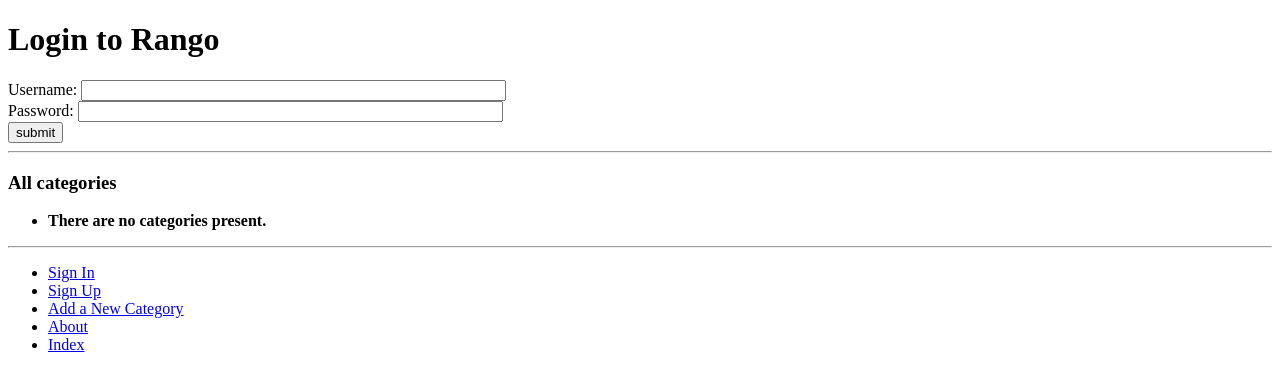
After one commit to 1101997k/Rango, a Django app: page /rango/login/ in a window 1280 px wide. The commit adds this page. Shown: the top 391 px of the page. Run offline with Django 3.2, Linux system fonts and the light colour scheme; data that the repository does not hold is empty.

Commit message:
finished ch9 bar exercises

```diff
--- a/rango/urls.py
+++ b/rango/urls.py
@@ -9,4 +9,7 @@
     url(r'^category/(?P<category_name_slug>[\w\-]+)/add_page/$', views.add_page, name='add_page'),
     url(r'^add_category/$', views.add_category, name='add_category'),
     url(r'^register/$', views.register, name='register'),
+    url(r'^login/$', views.user_login, name='login'),
+    url(r'^restricted/$', views.restricted, name='restricted'),
+    url(r'^logout/$', views.user_logout, name='logout')
 ]
--- a/rango/views.py
+++ b/rango/views.py
@@ -1,8 +1,11 @@
 from django.shortcuts import render
-from django.http import HttpResponse
+from django.http import HttpResponse, HttpResponseRedirect
 #import category model
 from rango.models import Category, Page
 from rango.forms import CategoryForm, PageForm, UserForm, UserProfileForm
+from django.contrib.auth import authenticate, login, logout
+from django.contrib.auth.decorators import login_required
+from django.core.urlresolvers import reverse
 
 def index(request):
     #query database for list of all categories currently stored
@@ -108,7 +111,7 @@
             if 'picture' in request.FILES:
                  profile.picture = request.FILES['picture']
             # Now we save the UserProfile model instance.
-            #profile.save()
+            profile.save()
             # Update our variable to indicate that the template
             # registration was successful.
             registered = True
@@ -127,3 +130,36 @@
                     {'user_form': user_form,
                     'profile_form': profile_form,
                     'registered': registered})
+
+def user_login(request):
+    if request.method == 'POST':
+        username = request.POST.get('username')
+        password = request.POST.get('password')
+
+        # use django authentication, User object returned if valid
+        user = authenticate(username=username, password=password)
+
+        # if we have user object, details are correct
+        if user:
+            if user.is_active:
+                login(request, user)
+                return HttpResponseRedirect(reverse('index'))
+            else:
+                return HttpResponse("Your Rango account is disabled.")
+
+        else:
+            print("Invalid login details: {0}, {1}".format(username,password))
+            return HttpResponse("Invalid login details supplied.")
+
+    else:
+        # user has not tried to login, show form
+        return render(request, 'rango/login.html', {})
+
+@login_required
+def restricted(request):
+    return HttpResponse("Since you're logged in, you can see this text!")
+
+@login_required
+def user_logout(request):
+    logout(request)
+    return HttpResponseRedirect(reverse('index'))
--- a/tango_with_django_project/settings.py
+++ b/tango_with_django_project/settings.py
@@ -136,3 +136,6 @@
 
 STATIC_URL = '/static/'
 STATICFILES_DIRS = [STATIC_DIR, ]
+
+# User authentication
+LOGIN_URL = 'rango/login/'
--- a/templates/rango/base.html
+++ b/templates/rango/base.html
@@ -24,9 +24,16 @@
   <hr/>
   <div>
     <ul>
-      <li><a href="{% url 'add_category' %}">Add New Category</a></li>
-      <li><a href="{% url 'about' %}">About</a></li>
-      <li><a href="{% url 'index' %}">Index</a></li>
-      <li><a href="{% url 'register' %}">Sign Up</a></li>
+        {% if user.is_authenticated %}
+            <li><a href="{% url 'restricted' %}">Restricted Page</a></li>
+            <li><a href="{% url 'logout' %}">Logout</a></li>
+        {% else %}
+            <li><a href="{% url 'login' %}">Sign In</a></li>
+            <li><a href="{% url 'register' %}">Sign Up</a></li>
+        {% endif %}
+        <li><a href="{% url 'add_category' %}">Add a New Category</a></li>
+        <li><a href="{% url 'about' %}">About</a></li>
+        <li><a href="{% url 'index' %}">Index</a></li>
+    </ul>
 </body>
 </html>
--- /dev/null
+++ b/templates/rango/login.html
@@ -0,0 +1,14 @@
+{% extends 'rango/base.html' %}
+{% load staticfiles %}
+{% block title_block %}
+    Login
+{% endblock %}
+{% block body_block %}
+<h1>Login to Rango</h1>
+<form id="login_form" method="post" action="{% url 'login' %}">
+{% csrf_token %}
+Username: <input type="text" name="username" value="" size="50" /> <br />
+Password: <input type="password" name="password" value="" size="50" /> <br />
+<input type="submit" value="submit" />
+</form>
+{% endblock %}
--- a/templates/rango/register.html
+++ b/templates/rango/register.html
@@ -8,7 +8,7 @@
 {% block body_block %}
 <h1>About Page</h1>
 {% if registered %}
-Rango says: <strong>thank you for registering!</strong>
+<p>Rango says: <strong>thank you for registering!</strong></p>
 <a href="{% url 'index' %}">Return to the homepage.</a><br />
 {% else %}
 Rango says: <strong>register here!</strong><br />
```
Also changed, not shown: templates/rango/index.html (+7 -1 lines), media/profile_images/DFC.png (added).
